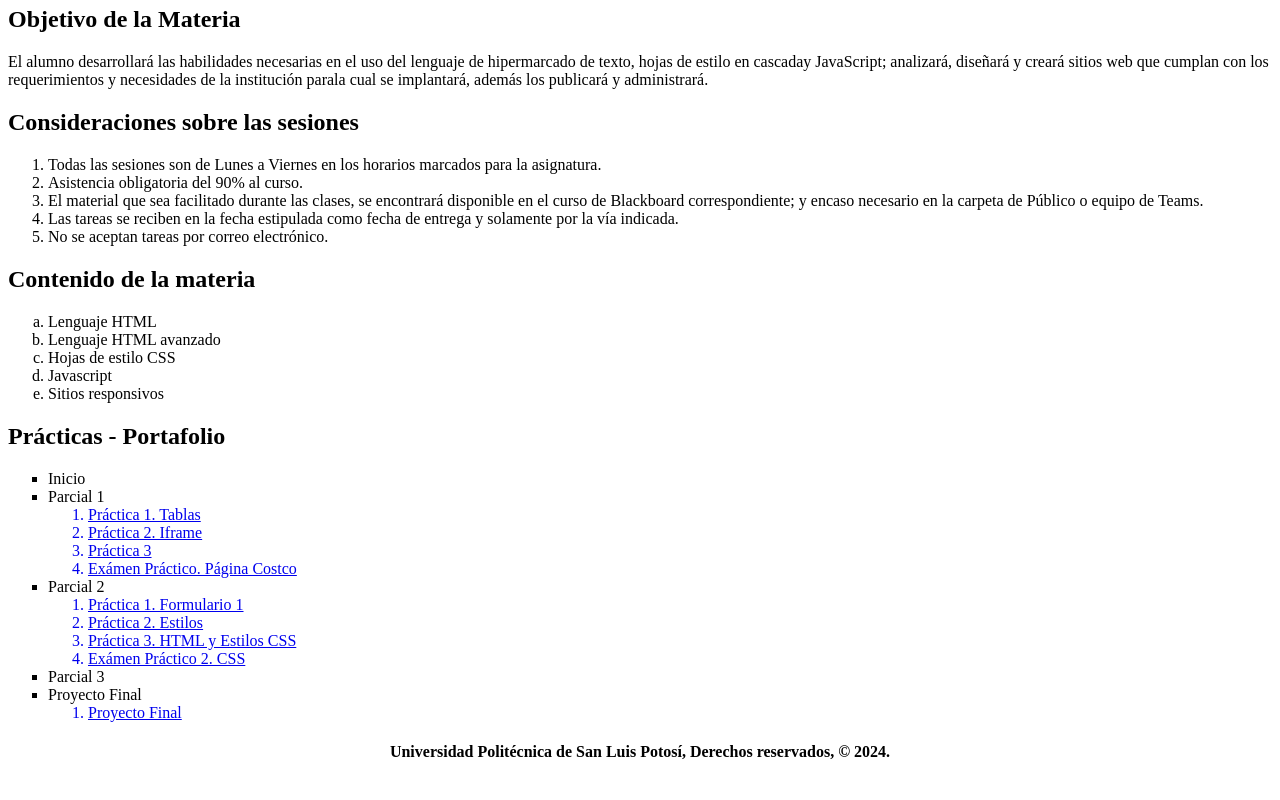
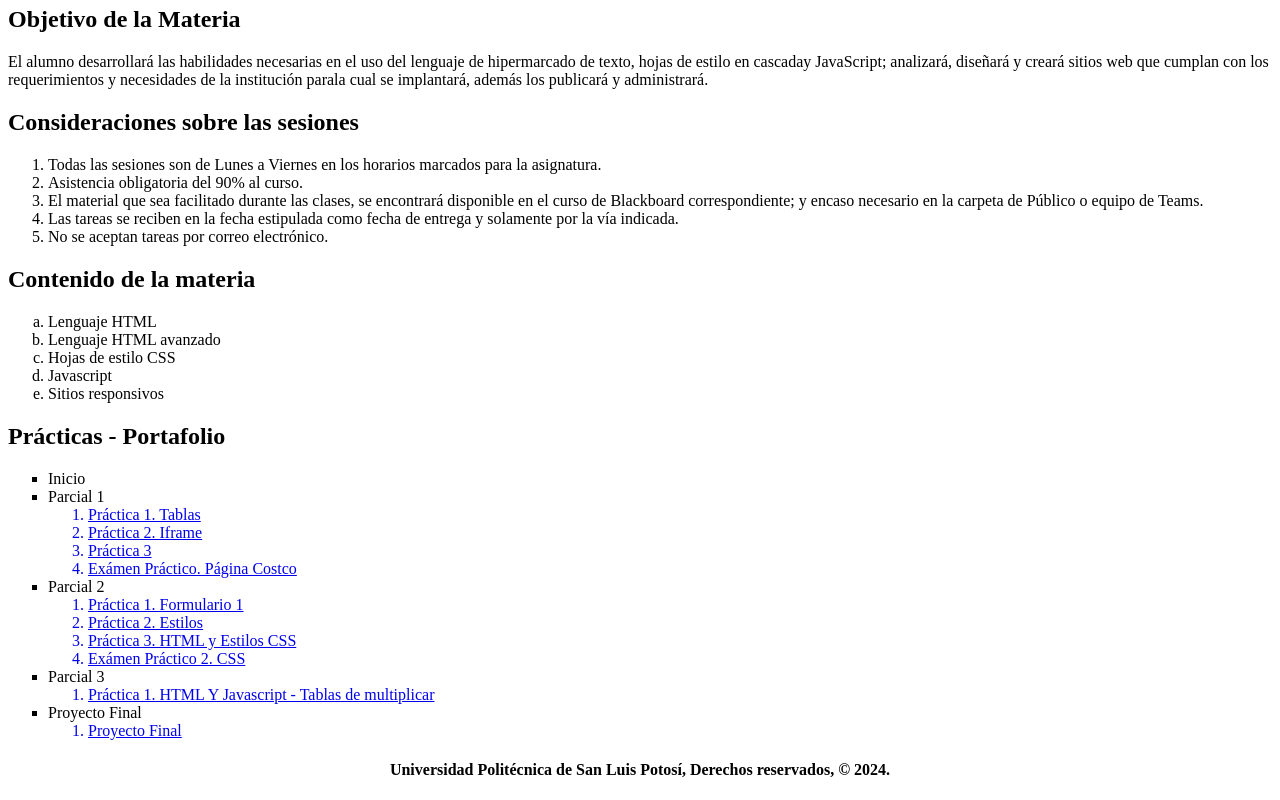
Before and after one commit to LeoNz09/PrograWeb, a plain HTML site: page index.html in a window 1280 px wide. Shown: the part 1254-2054 px from the top of the page. Drawn offline with Linux system fonts and the light colour scheme.

Commit message:
Update index.html

```diff
--- a/index.html
+++ b/index.html
@@ -109,6 +109,11 @@
 			</a>
 		</ol>
 		<li>Parcial 3</li>
+		<ol type="square" start="1">
+			<a href="Práctica1_Javascript_HTML.html" alt="Javascript">
+				<li>Práctica 1. HTML Y Javascript - Tablas de multiplicar</li>
+			</a>
+		</ol>
 		<li>Proyecto Final</li>
 		<ol type="square" start="1">
 			<a href="ProyectoGreenTech.html" alt="Proyecto">
```
